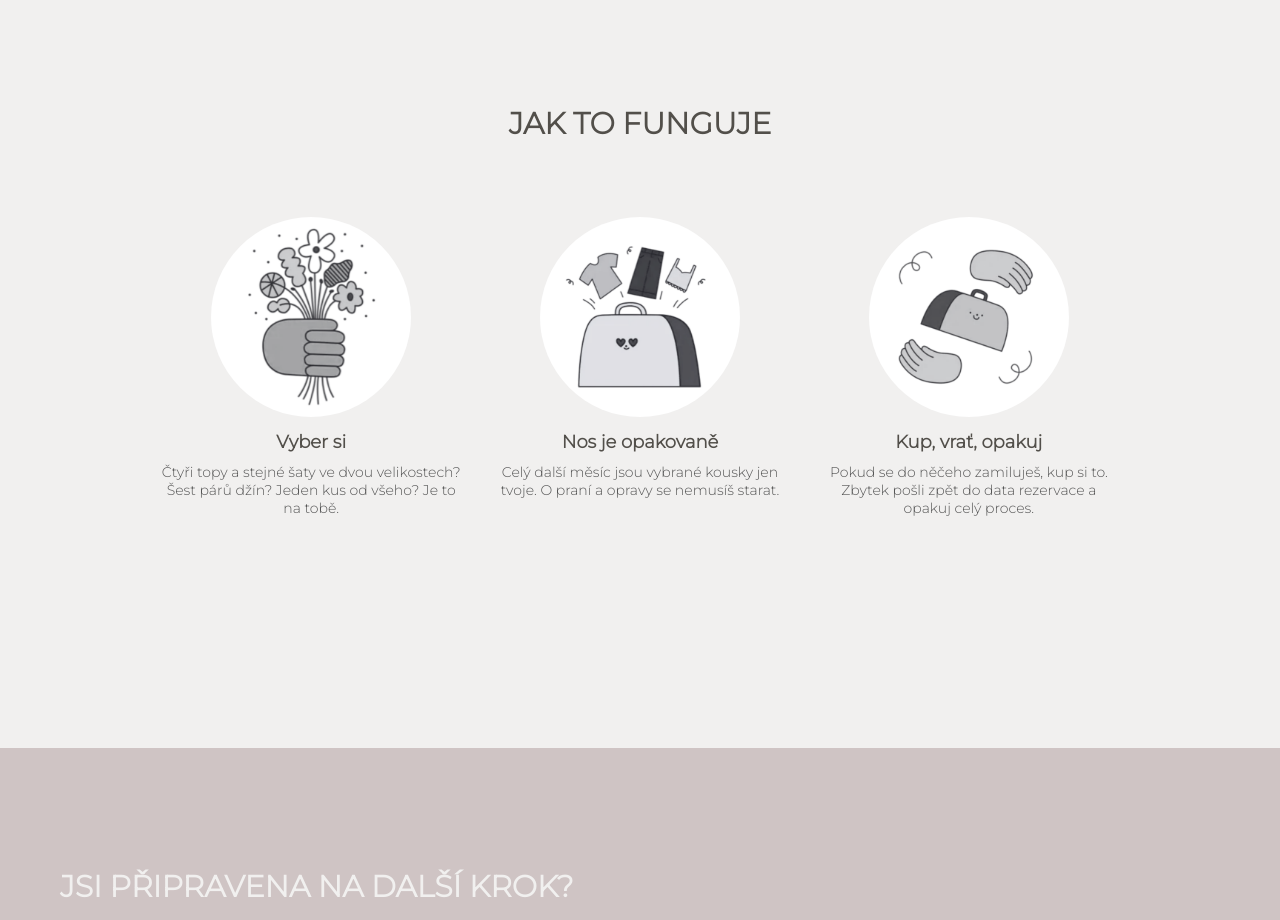
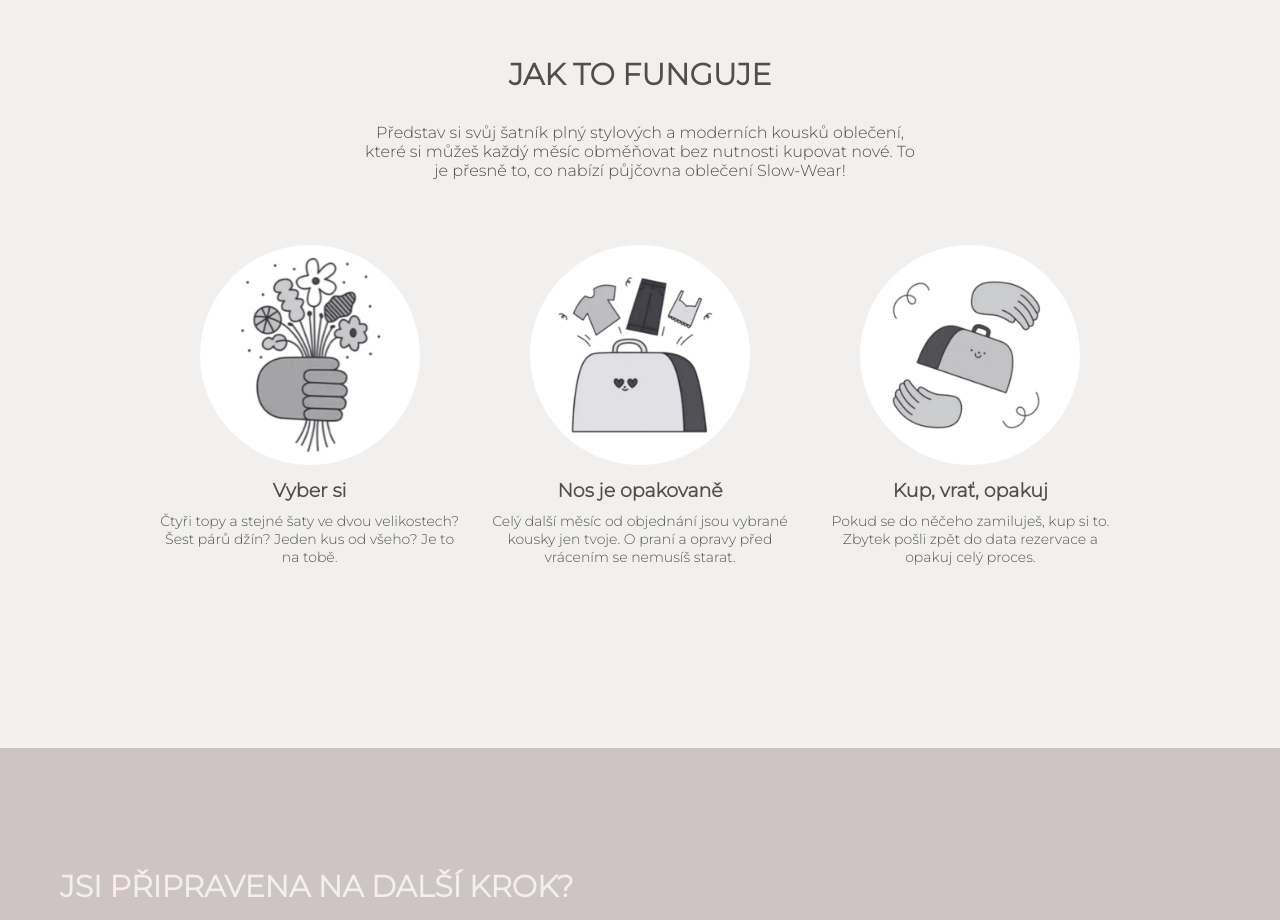
Before and after one commit to Kristyna-Novakova/slow-wear, a React app: page / in a window 1280 px wide. Shown: the part 940-1860 px from the top of the page. Built offline with nearby package versions, Linux system fonts and the light colour scheme; a web font is replaced by a local one.

Commit message:
editing texts

```diff
--- a/src/pages/HowItWorks/HowItWorks.jsx
+++ b/src/pages/HowItWorks/HowItWorks.jsx
@@ -13,6 +13,11 @@ export const HowItWorks = ({ sectionRef }) => {
     >
       <div>
         <h2 className="section-title">Jak to funguje</h2>
+        <p className="section-description">
+          Představ si svůj šatník plný stylových a moderních kousků oblečení,
+          které si můžeš každý měsíc obměňovat bez nutnosti kupovat nové. To je
+          přesně to, co nabízí půjčovna oblečení Slow-Wear!
+        </p>
         <div className="image-container">
           <div className="image">
             <img src={step1} alt="Obrázek 1" />
@@ -26,8 +31,8 @@ export const HowItWorks = ({ sectionRef }) => {
             <img src={step2} alt="Obrázek 2" />
             <h3>Nos je opakovaně</h3>
             <p className="image-caption">
-              Celý další měsíc jsou vybrané kousky jen tvoje. O praní a opravy
-              se nemusíš starat.
+              Celý další měsíc od objednání jsou vybrané kousky jen tvoje. O
+              praní a opravy před vrácením se nemusíš starat.
             </p>
           </div>
           <div className="image">
--- a/src/pages/HowItWorks/style.css
+++ b/src/pages/HowItWorks/style.css
@@ -1,8 +1,15 @@
 .section-title {
   text-align: center;
   font-size: 30px;
-  margin-bottom: 30px;
+  margin-bottom: 35px;
   text-transform: uppercase;
+}
+
+.section-description {
+  text-align: center;
+  max-width: 560px;
+  margin: auto;
+  margin-bottom: 20px;
 }
 
 .image-container {
@@ -11,7 +18,7 @@
   padding: 45px;
   display: flex;
   justify-content: center;
-  gap: 1.8rem;
+  gap: 1.9rem;
 }
 
 .image {
@@ -23,14 +30,14 @@
 
 .image img {
   width: 100%;
-  max-width: 200px;
+  max-width: 220px;
   height: auto;
   border-radius: 50%;
   margin-bottom: 10px;
 }
 
 .image h3 {
-  font-size: 18px;
+  font-size: 19px;
   margin-bottom: 10px;
 }
 
```
